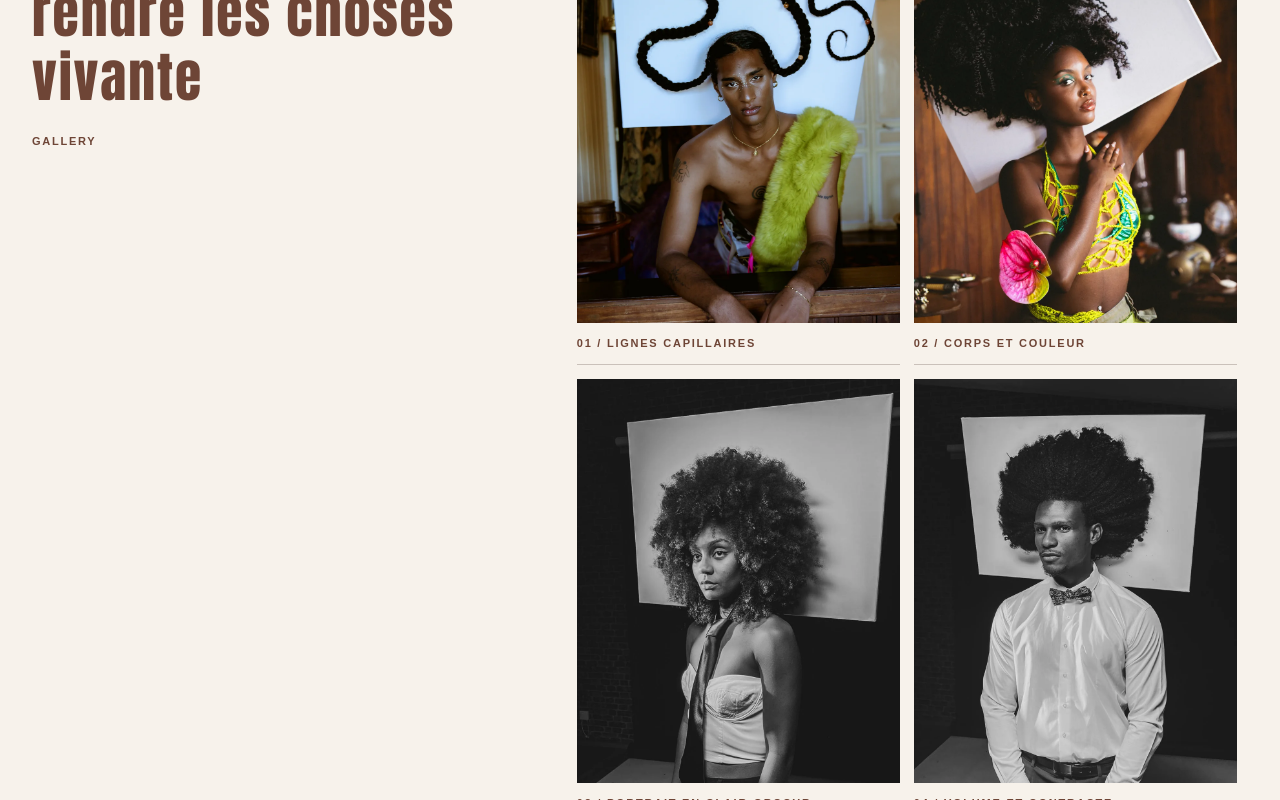
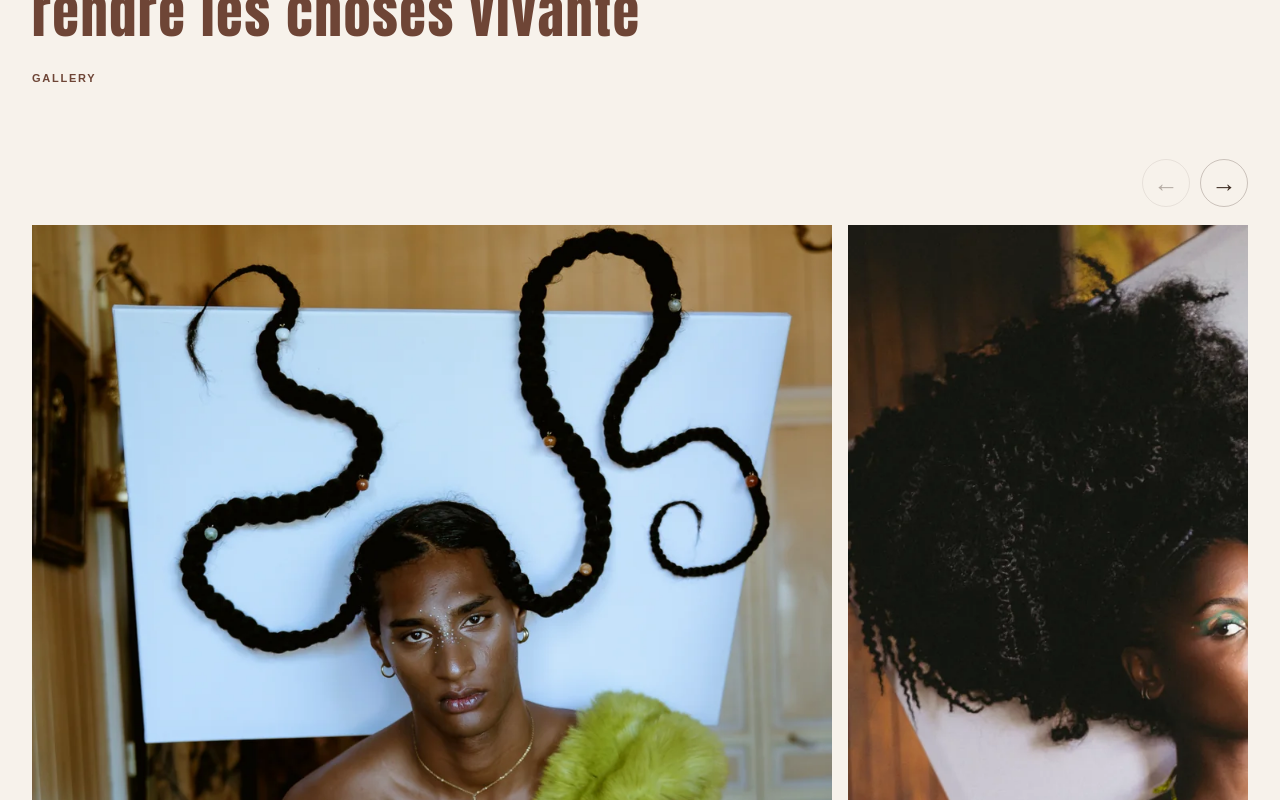
Before and after one commit to Blackpearl97410/EPK-flo, a React (Vite) app: page / in a window 1280 px wide. Shown: the part 4289-5089 px from the top of the page. Built offline with nearby package versions, Linux system fonts and the light colour scheme; a web font is replaced by a local one.

Commit message:
Add click navigation to gallery and restore French stats heading

```diff
--- a/src/App.tsx
+++ b/src/App.tsx
@@ -1,4 +1,4 @@
-import type { PropsWithChildren } from "react";
+import { useRef, useState, type PropsWithChildren } from "react";
 import { motion, useReducedMotion } from "motion/react";
 import { ScrollExpandVideo } from "./ScrollExpandVideo";
 import { MinimalistHairArt } from "./MinimalistHairArt";
@@ -44,27 +44,51 @@ const photographs = [
   {
     src: "/images/tableau-tresses-graphiques.webp",
     alt: "Modèle appuyé à une rambarde, coiffure tressée en grandes courbes devant un panneau clair.",
-    label: "01 / Lignes capillaires",
   },
   {
     src: "/images/tableau-fleur.webp",
     alt: "Portrait d'un modèle à la coiffure volumineuse, avec une fleur rose et une tenue aux couleurs vives.",
-    label: "02 / Corps et couleur",
   },
   {
     src: "/images/tableau-portrait-nb-femme.webp",
     alt: "Portrait noir et blanc d'un modèle à la coiffure afro volumineuse, devant un panneau clair.",
-    label: "03 / Portrait en clair-obscur",
   },
   {
     src: "/images/tableau-portrait-nb-homme.webp",
     alt: "Portrait noir et blanc d'un modèle en chemise blanche, avec une coiffure afro sculpturale.",
-    label: "04 / Volume et contraste",
   },
 ];
 
 function App() {
   const reduceMotion = useReducedMotion();
+  const galleryRef = useRef<HTMLDivElement>(null);
+  const [activePhoto, setActivePhoto] = useState(0);
+
+  const moveGallery = (direction: -1 | 1) => {
+    const gallery = galleryRef.current;
+    if (!gallery) return;
+
+    const cards = gallery.querySelectorAll<HTMLElement>(".photo-card");
+    if (!cards.length) return;
+    const next = Math.max(0, Math.min(cards.length - 1, activePhoto + direction));
+    gallery.scrollTo({
+      left: cards[next].offsetLeft - cards[0].offsetLeft,
+      behavior: reduceMotion ? "auto" : "smooth",
+    });
+    setActivePhoto(next);
+  };
+
+  const updateActivePhoto = () => {
+    const gallery = galleryRef.current;
+    if (!gallery) return;
+
+    const cards = gallery.querySelectorAll<HTMLElement>(".photo-card");
+    if (cards.length < 2) return;
+    const step = cards[1].offsetLeft - cards[0].offsetLeft;
+    const atEnd = gallery.scrollLeft >= gallery.scrollWidth - gallery.clientWidth - 2;
+    setActivePhoto(atEnd ? cards.length - 1 : Math.round(gallery.scrollLeft / step));
+  };
+
   return (
     <>
       <a className="skip-link" href="#contenu">
@@ -123,19 +147,38 @@ function App() {
             <p className="kicker gallery-subtitle">GALLERY</p>
           </Reveal>
           <Reveal className="visual-note">
-            <div className="photo-grid">
+            <div className="gallery-controls" aria-label="Commandes de la galerie">
+              <button
+                type="button"
+                aria-label="Photo précédente"
+                onClick={() => moveGallery(-1)}
+                disabled={activePhoto === 0}
+              >
+                ←
+              </button>
+              <button
+                type="button"
+                aria-label="Photo suivante"
+                onClick={() => moveGallery(1)}
+                disabled={activePhoto === photographs.length - 1}
+              >
+                →
+              </button>
+            </div>
+            <div
+              className="photo-grid"
+              ref={galleryRef}
+              role="region"
+              aria-label="Photographies de Living Hair Art"
+              tabIndex={0}
+              onScroll={updateActivePhoto}
+            >
               {photographs.map((photo) => (
                 <figure className="photo-card" key={photo.src}>
                   <img src={photo.src} alt={photo.alt} loading="lazy" decoding="async" />
-                  <figcaption>{photo.label}</figcaption>
                 </figure>
               ))}
             </div>
-            <p>
-              Sélection de travail issue des photographies fournies pour
-              l’EPK. Crédits et autorisations d’image à confirmer avant
-              publication.
-            </p>
           </Reveal>
         </section>
         <StatisticsRunway />
--- a/src/StatisticsRunway.tsx
+++ b/src/StatisticsRunway.tsx
@@ -56,7 +56,7 @@ export function StatisticsRunway() {
       id="statistiques"
       aria-labelledby="statistics-title"
     >
-      <h2 className="sr-only" id="statistics-title">Chiffres clés</h2>
+      <h2 className="statistics-heading shell" id="statistics-title">Statistiques</h2>
       <ol className="sr-only">
         {frames.map((frame) => (
           <li key={frame.src}>
@@ -84,6 +84,7 @@ export function StatisticsRunway() {
             </div>
           )}
           <div className="statistics-runway-mobile-copy">
+            <strong>STATISTIQUES</strong>
             <p>{frames[active].label}</p>
             <span>{frames[active].value}</span>
           </div>
--- a/src/styles.css
+++ b/src/styles.css
@@ -106,8 +106,7 @@ p {
 .kicker,
 .step-index,
 .step-status,
-.contact-copy > span,
-.photo-card figcaption {
+.contact-copy > span {
   font-size: 11px;
   font-weight: 800;
   letter-spacing: 0.16em;
@@ -327,9 +326,7 @@ h2 span {
   margin-top: 20px;
 }
 .visuals {
-  display: grid;
-  grid-template-columns: 0.8fr 1.2fr;
-  gap: 8%;
+  display: block;
 }
 .visuals .section-heading h2 {
   margin-bottom: 0;
@@ -341,16 +338,53 @@ h2 span {
   margin: 24px 0 0;
 }
 .visual-note {
-  max-width: 660px;
+  margin-top: clamp(34px, 6vw, 72px);
+}
+.gallery-controls {
+  display: flex;
+  justify-content: flex-end;
+  gap: 10px;
+  margin-bottom: 18px;
+}
+.gallery-controls button {
+  display: grid;
+  place-items: center;
+  width: 48px;
+  height: 48px;
+  border: 1px solid var(--line);
+  border-radius: 50%;
+  background: transparent;
+  color: var(--brown);
+  font: 400 25px/1 var(--body);
+  cursor: pointer;
+}
+.gallery-controls button:hover:not(:disabled) {
+  background: var(--brown);
+  color: var(--ivory);
+}
+.gallery-controls button:focus-visible,
+.photo-grid:focus-visible {
+  outline: 3px solid var(--clay);
+  outline-offset: 4px;
+}
+.gallery-controls button:disabled {
+  opacity: .35;
+  cursor: default;
 }
 .photo-grid {
-  display: grid;
-  grid-template-columns: repeat(2, minmax(0, 1fr));
-  gap: 14px;
+  --gallery-card-width: min(70%, 800px);
+  display: flex;
+  gap: 16px;
+  overflow-x: auto;
+  overscroll-behavior-inline: contain;
+  scroll-snap-type: x mandatory;
+  scrollbar-width: thin;
 }
 .photo-card {
+  flex: 0 0 var(--gallery-card-width);
   margin: 0;
   min-width: 0;
+  scroll-snap-align: start;
 }
 .photo-card img {
   display: block;
@@ -358,17 +392,6 @@ h2 span {
   aspect-ratio: 4 / 5;
   object-fit: cover;
   object-position: center 28%;
-}
-.photo-card figcaption {
-  display: block;
-  padding-block: 12px;
-  border-bottom: 1px solid var(--line);
-  color: var(--clay);
-}
-.visual-note > p {
-  max-width: 560px;
-  margin: 18px 0 0;
-  font-size: 13px;
 }
 .contact {
   background: var(--brown);
@@ -456,10 +479,12 @@ h2 span {
   .hero-frame {
     min-height: 430px;
   }
-  .contact-grid,
-  .visuals {
+  .contact-grid {
     grid-template-columns: 1fr;
     gap: 35px;
+  }
+  .photo-grid {
+    --gallery-card-width: 78vw;
   }
   .step {
     grid-template-columns: 35px 1fr;
@@ -487,9 +512,6 @@ h2 span {
   }
   .hero-frame {
     min-height: 360px;
-  }
-  .photo-grid {
-    grid-template-columns: 1fr;
   }
 }
 @media (prefers-reduced-motion: reduce) {
```
Also changed, not shown: 1 other file (tests, documents, lock files or other folders).
